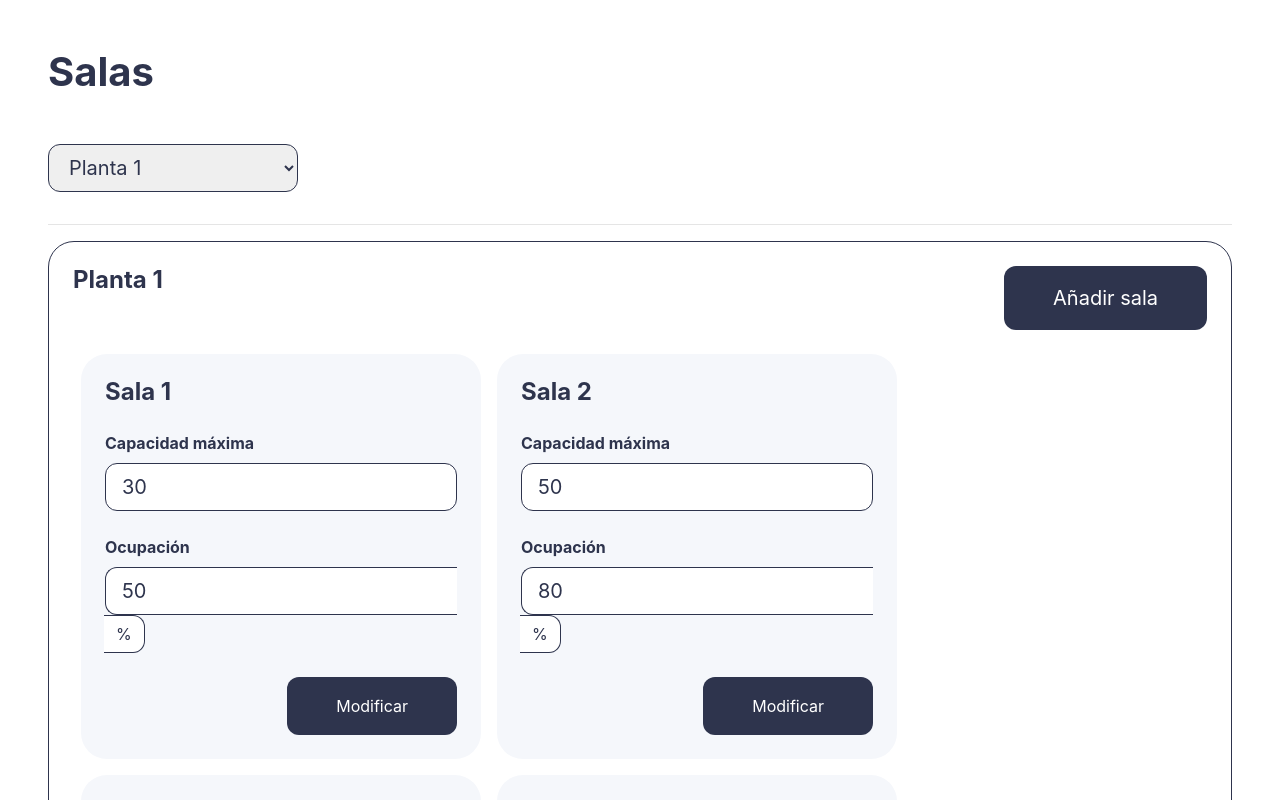
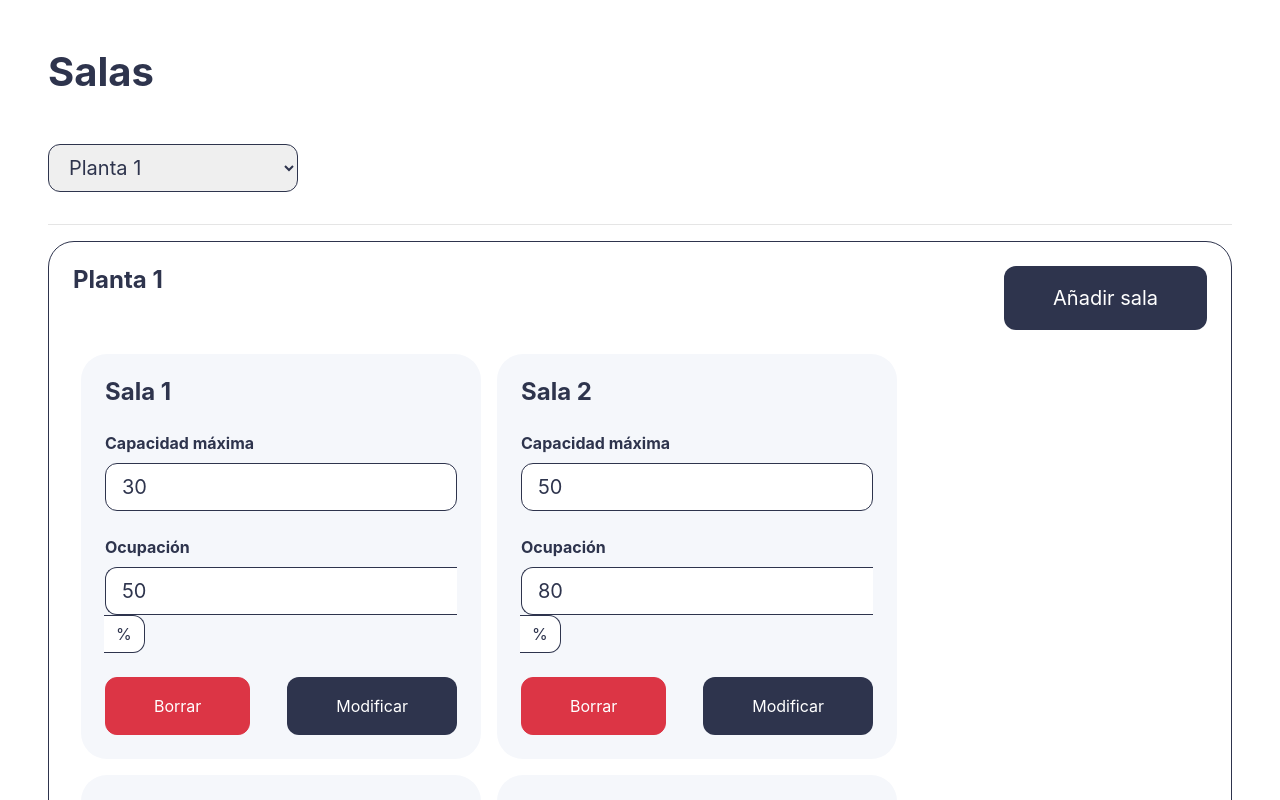
Before and after one commit to Im087/control-salas, a Vue app: page / in a window 1280 px wide. Shown: the top 800 px of the page. Built offline with nearby package versions, Linux system fonts and the light colour scheme.

Commit message:
add functionality of deleting rooms

```diff
--- a/src/components/FloorComp/FloorComp.vue
+++ b/src/components/FloorComp/FloorComp.vue
@@ -5,7 +5,7 @@
       <button class="floor-comp_add-button btn btn-lg px-5 py-3" type="button" @click="addRoom(selectedFloorId)">Añadir sala</button>
     </div>
     <div class="d-flex flex-wrap p-n3">
-      <Room-comp v-for="room in rooms" :key="room.id" :floors="floors" :room="room"></Room-comp>
+      <Room-comp v-for="room in rooms" :key="room.id" :floors="floors" :room="room" :selectedFloorId="selectedFloorId"></Room-comp>
     </div>
   </div>
 </template>
--- a/src/components/RoomComp/RoomComp.vue
+++ b/src/components/RoomComp/RoomComp.vue
@@ -5,7 +5,7 @@
       <label class="room-comp_label" for="capacity">Capacidad máxima</label>
       <input type="number" class="room-comp_input form-control-lg" id="capacity" v-model="room.capacity">
     </div>
-    <div class="d-fle flex-column mb-4">
+    <div class="d-flex flex-column mb-4">
       <label class="room-comp_label" for="occupation">Ocupación</label>
       <div class="input-group">
         <input type="number" max="100" class="room-comp_input room-comp_input-prepend form-control-lg" id="occupation" v-model="room.occupation">
@@ -14,13 +14,17 @@
         </div>
       </div>
     </div>
-    <button class="room-comp_modify-button btn align-self-end px-5 py-3" type="button" @click="modifyRoom">Modificar</button>
+    <div class="d-flex justify-content-between">
+      <button class="room-comp_delete-button btn btn-danger px-5 py-3" type="button" @click="deleteRoom">Borrar</button>
+      <button class="room-comp_modify-button btn px-5 py-3" type="button" @click="modifyRoom">Modificar</button>
+    </div>
   </div>
 </template>
 
 <script lang="ts">
 import { defineComponent, PropType, toRefs } from 'vue';
 import { Floor, Room } from '../../interfaces';
+import { useStore } from '../../store';
 
 export default defineComponent({
   name: 'RoomComp',
@@ -33,16 +37,28 @@ export default defineComponent({
     room: {
       type: Object as PropType<Room>,
       required: true,
+    },
+    selectedFloorId: {
+      type: Number,
+      required: true
     }
   },
   setup(props) {
+    const store = useStore();
     const floors = toRefs(props).floors;
     const room = toRefs(props).room;
+    const selectedFloorId = toRefs(props).selectedFloorId;
+
+    const deleteRoom = () => {
+      store.dispatch('deleteRoom', [selectedFloorId.value, room.value.id]);
+      window.localStorage.setItem('floors', JSON.stringify(floors.value));
+    };
     const modifyRoom = () => {
       window.localStorage.setItem('floors', JSON.stringify(floors.value));
     };
     return {
       room,
+      deleteRoom,
       modifyRoom
     };
   }
@@ -87,6 +103,10 @@ export default defineComponent({
     color: #2e344d;
   }
 
+  &_delete-button {
+    border-radius: 12px;
+  }
+
   &_modify-button {
     background-color: #2e344d;
     color: #fff;
--- a/src/store/index.ts
+++ b/src/store/index.ts
@@ -26,6 +26,9 @@ export const store = createStore<State>({
     },
     addRoom({ commit }, id: number) {
       commit('ADD_ROOM', id);
+    },
+    deleteRoom({ commit }, ids: number[]) {
+      commit('DELETE_ROOM', ids);
     }
   },
   mutations: {
@@ -36,14 +39,20 @@ export const store = createStore<State>({
       state._selectedFloorId = id;
     },
     ADD_ROOM(state: State, id: number) {
-      const currentRoomNumber = state._floors[id].rooms.length;
+      const lastRoom = state._floors[id].rooms.slice().pop();
+      const newRoomId = lastRoom ? lastRoom.id + 1 : 0;
       const newRoom: Room = {
-        id: currentRoomNumber,
-        name: `Sala ${currentRoomNumber + 1}`,
+        id: newRoomId,
+        name: `Sala ${newRoomId + 1}`,
         capacity: 0,
         occupation: 0
       }
       state._floors[id].rooms.push(newRoom);
+    },
+    DELETE_ROOM(state: State, ids: number[]) {
+      const rooms = state._floors[ids[0]].rooms;
+      const index = rooms.findIndex((el: Room) => el.id === ids[1]);
+      rooms.splice(index, 1);
     }
   }
 });
```
